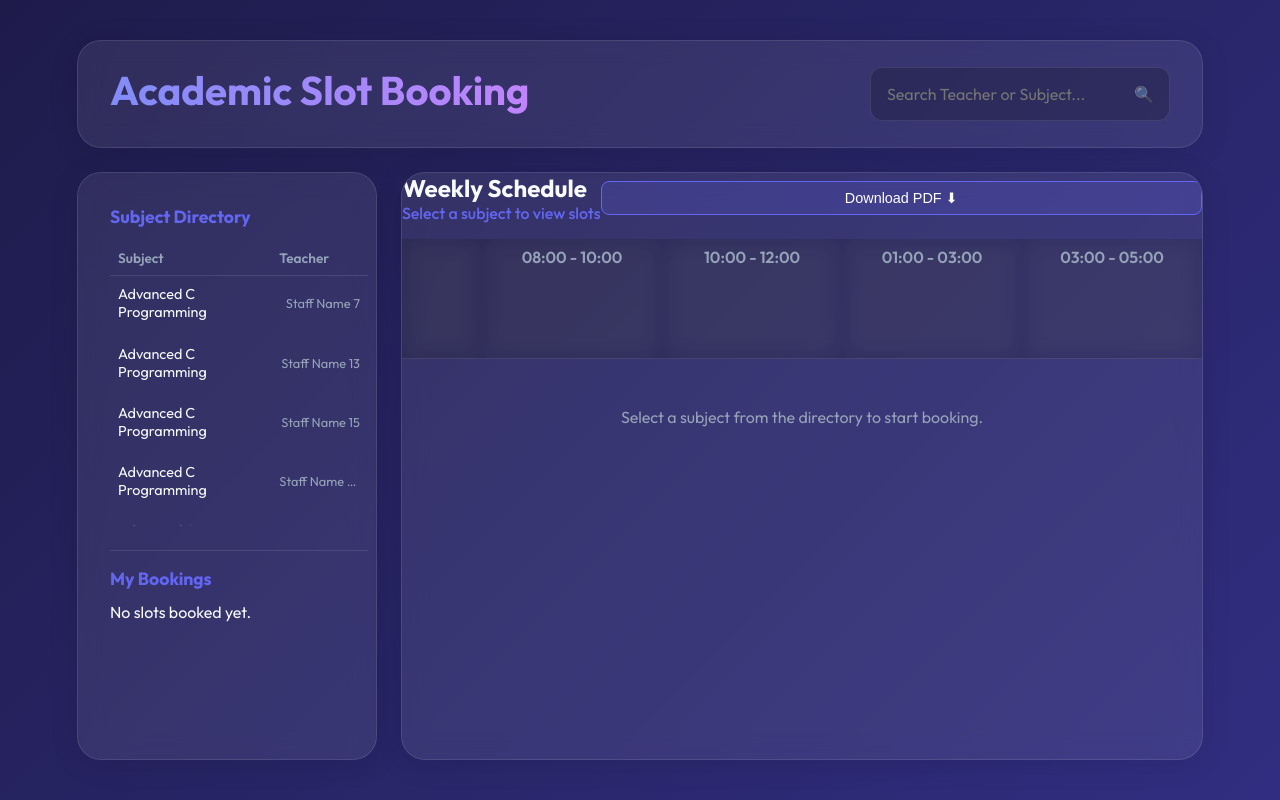
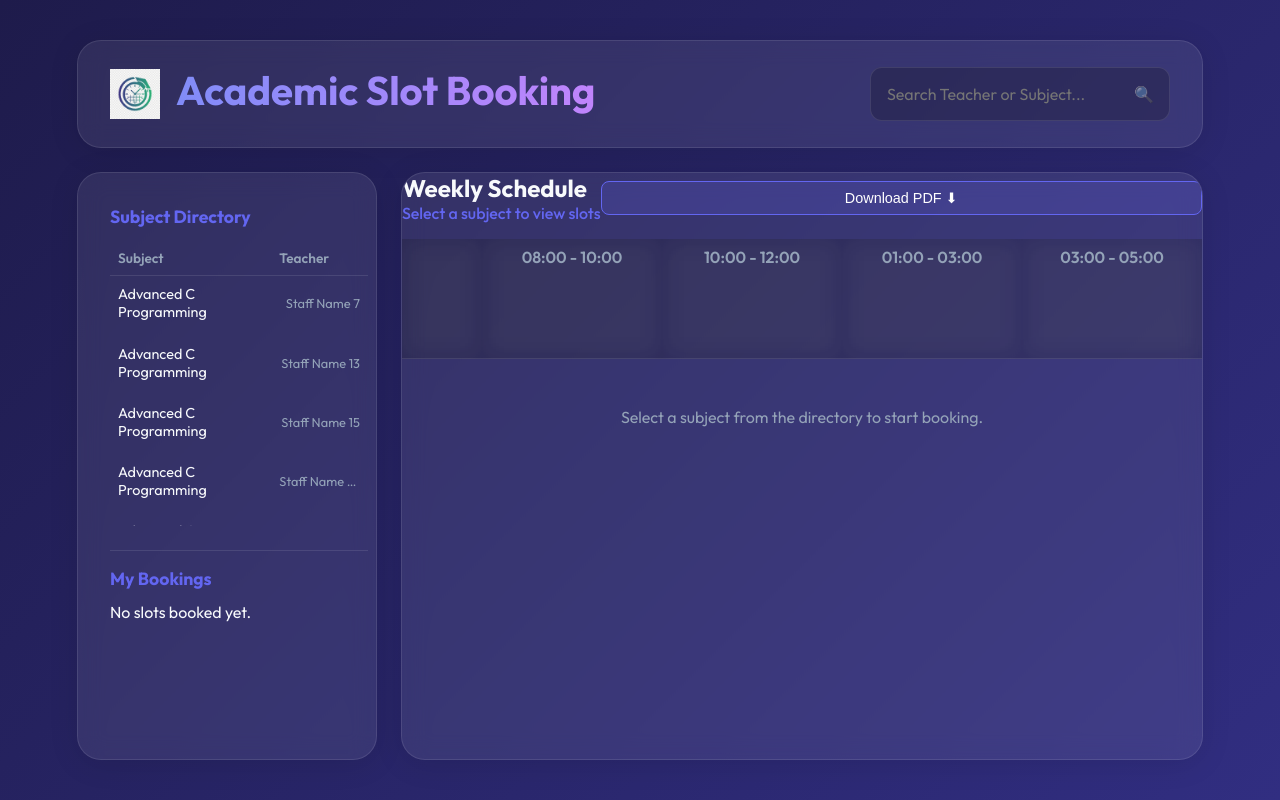
Before and after one commit to akil-07/SEC-SLOT-BOOKING, a website built with Vite: page index.html in a window 1280 px wide. Built offline with nearby package versions, Linux system fonts and the light colour scheme.

Commit message:
Add custom academic scheduler logo to header

```diff
--- a/index.html
+++ b/index.html
@@ -16,7 +16,10 @@
     <main>
       <div class="container">
         <header class="app-header glass">
-          <h1>Academic Slot Booking</h1>
+          <div class="logo-container" style="display: flex; align-items: center; gap: 1rem;">
+            <img src="/logo.png" alt="Logo" style="height: 50px; width: auto;">
+            <h1>Academic Slot Booking</h1>
+          </div>
           <div class="search-container">
             <input type="text" id="search-input" placeholder="Search Teacher or Subject..." autocomplete="off">
             <i class="search-icon">🔍</i>
```
Also changed, not shown: public/logo.png (added).
